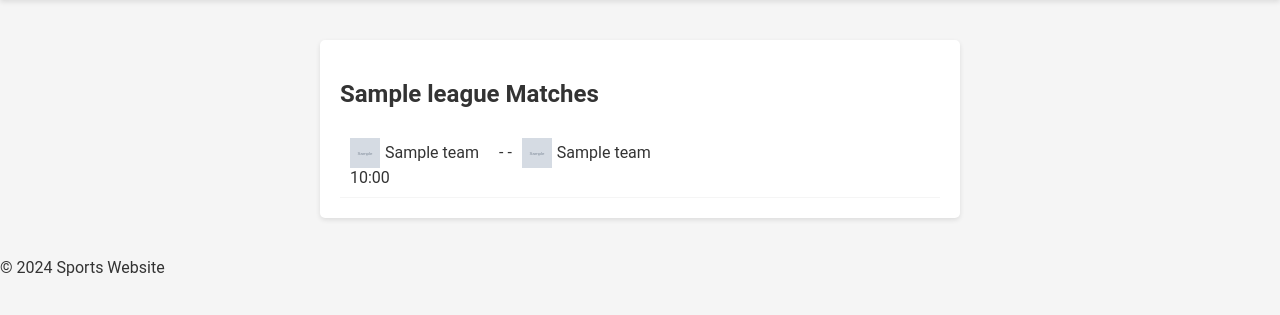
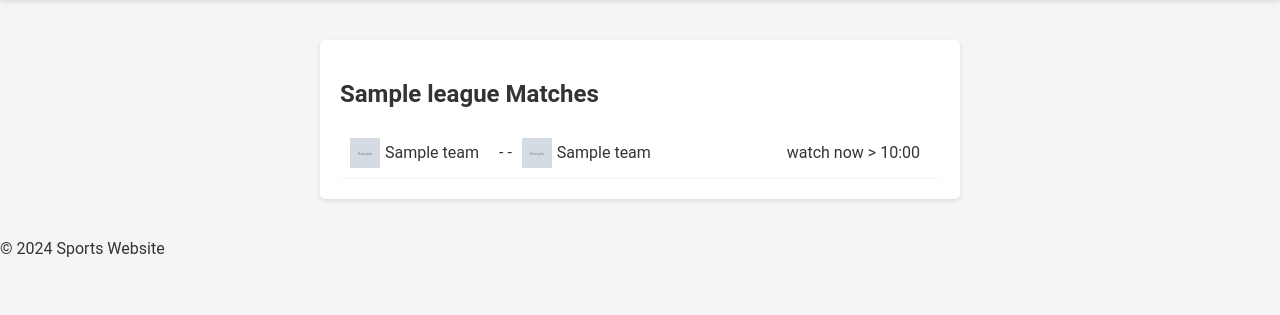
Before and after one commit to beejaytmg/sportprojects, a Django app: a page that uses sportsapp/templates/sports/league_matches.html in a window 1280 px wide. Shown: the part 82-397 px from the top of the page. Run offline with Django 5.2, Linux system fonts and the light colour scheme; tables that the repository leaves empty hold one stand-in row (values such as "Sample post"); grey boxes marked "Sample" are stand-in pictures.

Commit message:
first commit

```diff
--- a/sportsapp/static/css/style.css
+++ b/sportsapp/static/css/style.css
@@ -155,7 +155,6 @@ header::before {
 .match-details a {
   margin-right: 10px;
 }
-
 .live-indicator {
   background-color: #ff5722;
   color: #fff;
--- a/sportsapp/templates/sports/league_matches.html
+++ b/sportsapp/templates/sports/league_matches.html
@@ -6,7 +6,6 @@
     <ul class="match-list">
         {% for match in matches %}
         <li>
-            <a href="{% url 'match_detail' match.slug %}">
             <div class="match-info">
                 <div class="team home-team">
                     <img src="{{ match.home_team.logo_url }}" alt="{{ match.home_team.name}} logo">
@@ -19,14 +18,14 @@
                 </div>
             </div>
             <div class="match-details">
-
+                <a href="{% url 'match_detail' match.slug %}">
+                    watch now >
                     {{ match.match_date|date:"H:i" }}
-
+                </a>
                 {% if match.status == 'Live' %}
                 <span class="live-indicator">Live</span>
                 {% endif %}
             </div>
-        </a>
         </li>
         {% endfor %}
     </ul>
```
